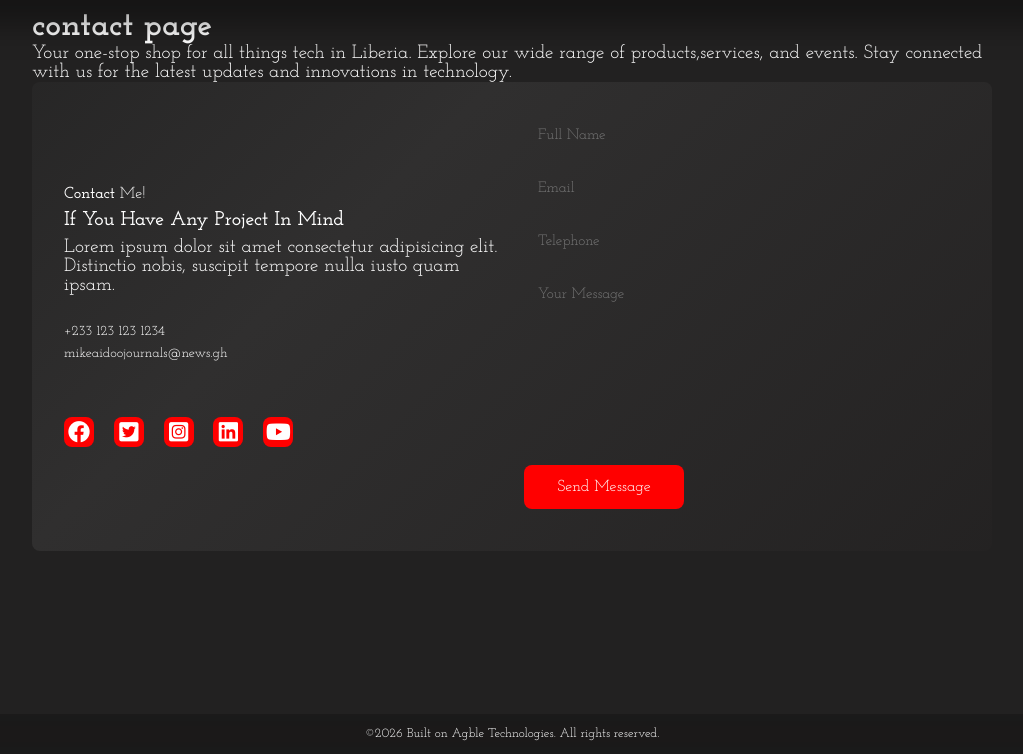
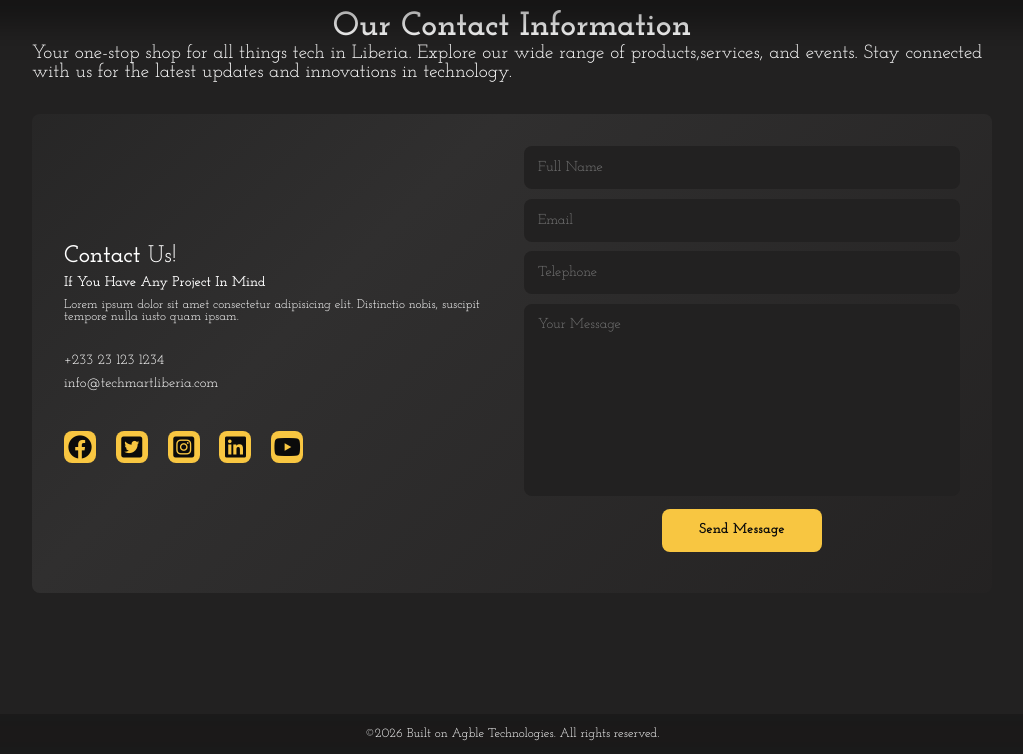
Before and after one commit to I-AGBLE/techmartliberia, a Django app: page /contact/ in a window 1280 px wide. Shown: the part 46-800 px from the top of the page, without its empty margins (128-1151 px from the left). Run offline with Django 5.2, Linux system fonts and the light colour scheme.

Commit message:
contact form styled

```diff
--- a/main/static/main/css/styles.css
+++ b/main/static/main/css/styles.css
@@ -434,21 +434,21 @@ main {
   gap: 1.5rem;
   padding: 2rem;
   border-radius: var(--border_radius);
+  margin-top: 2rem;
+}
+
+.contact:hover {
+  box-shadow: var(--box_shadow);
 }
 
 .contact_text h4 {
   margin: .5rem 0;
-  font-size: 20px;
   font-weight: 600;
-}
-
-.contact_text h2 {
-  font-size: var(--h2_font);
-  line-height: 1;
 }
 
 .contact_text p {
   margin-bottom: 30px;
+  font-size: .8rem;
 }
 
 .list {
@@ -461,66 +461,66 @@ main {
 
 .list li a {
   display: block;
-  color: var(--second_color);
-  font-size: 14px;
-  transition: all 0.45s ease;
+  font-size: .9rem;
+  transition: var(--transition);
 }
 
 .list li a:hover {
-  color: var(--text_color);
   transform: translateX(15px);
 }
 
 .contact_icons i {
-  height: 30px;
-  width: 30px;
-  background: red;
-  color: var(--text_color);
-  font-size: 22px;
+  height: 2rem;
+  width: 2rem;
+  background: var(--color_gold);
+  color: var(--deep_bg);
+  font-size: 1.5rem;
   display: inline-flex;
   align-items: center;
   justify-content: center;
-  border-radius: 8px;
+  border-radius: var(--border_radius);
   margin-right: 15px;
-  transition: all 0.5s ease;
+  transition: var(--transition);
 }
 
 .contact_icons i:hover {
   background: var(--text_color);
-  color: var(--color_danger);
-  transform: scale(1.5);
+  color: var(--color_gold);
+  transform: scale(.9);
+  box-shadow: var(--box_shadow);
 }
 
 .contact-form form input,
 form textarea {
   width: 100%;
   padding: 14px;
-  background: var(--bg_color);
+  background: var(--default_bg);
   color: var(--text_color);
   border: none;
   outline: none;
-  font-size: 15px;
-  border-radius: 8px;
-  margin-bottom: 10px;
+  font-size: .9rem;
+  border-radius: var(--border_radius);
+  margin-bottom: .6rem;
 }
 
 .contact-form textarea {
   resize: none;
-  height: 240 px;
+  height: 12rem;
 }
 
 .contact-form .submit {
   display: inline-block;
-  font-size: 16px;
-  background: red;
-  color: var(--text_color);
-  width: 160px;
-  transition: all 0.5s ease;
+  font-size: .9rem;
+  font-weight: 900;
+  background: var(--color_gold);
+  color: var(--deep_bg);
+  width: 10rem;
+  transition: var(--transition);
 }
 
 .contact-form .submit:hover {
-  transform: scale(1.1);
   cursor: pointer;
+  background-color: var(--text_color);
 }
 
 footer {
--- a/main/templates/main/contact.html
+++ b/main/templates/main/contact.html
@@ -1,15 +1,20 @@
 {% extends "main/layout.html" %}
 
 {% block content %}
-<h1>contact page</h1>
+
+<center>
+    <h1>Our Contact Information</h1>
+</center>
+
+
 <p>Your one-stop shop for all things tech in Liberia. Explore our wide range of products,services, and events. Stay connected with us for the latest updates and innovations in technology.</p>
 
 
 <!--contact-->
 <contact>
-    <section class="contact" id="contact">
+    <section class="contact">
         <div class="contact_text">
-            <h2>Contact<span> Me!</span></h2>
+            <h2>Contact<span> Us!</span></h2>
             <h4>If You Have Any Project In Mind</h4>
             <p>
                 Lorem ipsum dolor sit amet consectetur adipisicing elit. Distinctio nobis, suscipit tempore nulla iusto
@@ -17,10 +22,8 @@
             </p>
 
             <div class="list">
-                <li><a href="#">+233 123 123 1234</a></li>
-                <li><a href="#">mikeaidoojournals@news.gh</a></li>
-                <li><a href="#"></a></li>
-                <li><a href="#"></a></li>
+                <li><a href="tel:+2331231231234">+233 23 123 1234</a></li>
+                <li><a href="mailto:info@techmartliberia.com">info@techmartliberia.com</a></li>
             </div>
 
             <div class="contact_icons">
@@ -36,9 +39,11 @@
             <form action="">
                 <input type="name" placeholder="Full Name" required>
                 <input type="email" placeholder="Email" required>
-                <input type="number" placeholder="Telephone" required>
-                <textarea name="" id="" cols="35" rows="10" placeholder="Your Message" required></textarea>
+                <input type="tel" placeholder="Telephone" required>
+                <textarea name="" cols="35" rows="10" placeholder="Your Message" required></textarea>
+                <center>
                 <input type="submit" value="Send Message" class="submit" required>
+                </center>
             </form>
         </div>
 
```
